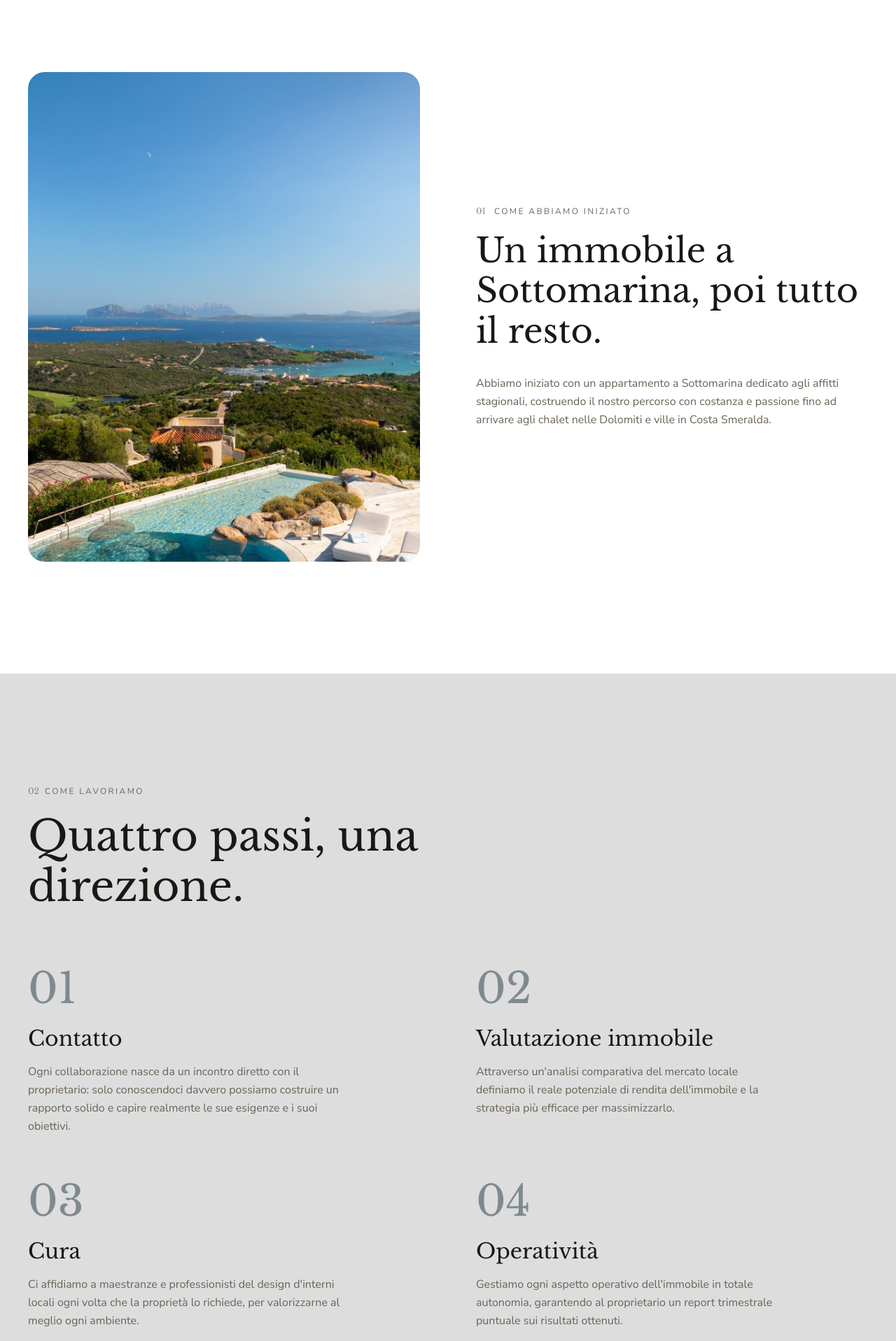
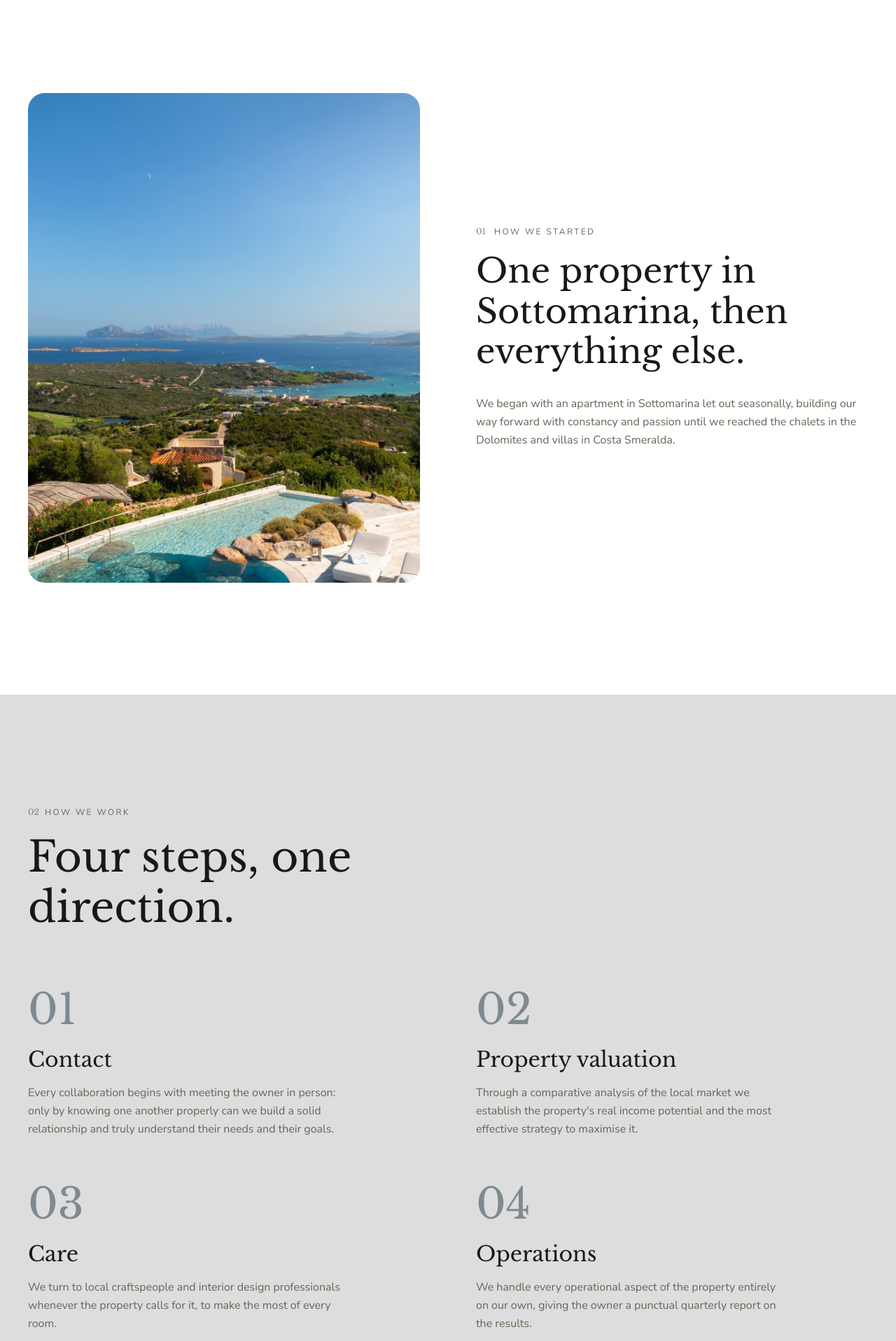
Before and after one commit to maxmaxim27/ultralighthome, a Next.js app: page /en/chi-siamo in a window 1280 px wide. Shown: the part 880-2797 px from the top of the page at 70% size. Built offline with nearby package versions, Linux system fonts and the light colour scheme.

Commit message:
feat(i18n): translate the about page into en and de

```diff
--- a/app/[locale]/chi-siamo/page.tsx
+++ b/app/[locale]/chi-siamo/page.tsx
@@ -2,7 +2,7 @@ import Image from "next/image";
 import SectionWrap from "@/components/SectionWrap";
 import Reveal from "@/components/Reveal";
 import type { Metadata } from "next";
-import { setRequestLocale } from "next-intl/server";
+import { getTranslations, setRequestLocale } from "next-intl/server";
 import type { Locale } from "@/i18n/routing";
 
 export const metadata: Metadata = {
@@ -12,51 +12,30 @@ export const metadata: Metadata = {
   alternates: { canonical: "/chi-siamo" },
 };
 
-const approach = [
-  {
-    n: "01",
-    title: "Contatto",
-    desc: "Ogni collaborazione nasce da un incontro diretto con il proprietario: solo conoscendoci davvero possiamo costruire un rapporto solido e capire realmente le sue esigenze e i suoi obiettivi.",
-  },
-  {
-    n: "02",
-    title: "Valutazione immobile",
-    desc: "Attraverso un'analisi comparativa del mercato locale definiamo il reale potenziale di rendita dell'immobile e la strategia più efficace per massimizzarlo.",
-  },
-  {
-    n: "03",
-    title: "Cura",
-    desc: "Ci affidiamo a maestranze e professionisti del design d'interni locali ogni volta che la proprietà lo richiede, per valorizzarne al meglio ogni ambiente.",
-  },
-  {
-    n: "04",
-    title: "Operatività",
-    desc: "Gestiamo ogni aspetto operativo dell'immobile in totale autonomia, garantendo al proprietario un report trimestrale puntuale sui risultati ottenuti.",
-  },
-];
+const approach = ["01", "02", "03", "04"] as const;
 
 const team = [
   {
     name: "Alberto Cavinato",
-    roles: ["Founder", "Sales Manager"],
+    roles: ["founder", "salesManager"],
     img: "/about/alberto-cavinato.jpeg",
   },
   {
     name: "Alberto Disarò",
-    roles: ["Co-Founder", "Property Manager"],
+    roles: ["coFounder", "propertyManager"],
     img: "/about/alberto-disaro.JPG",
   },
   {
     name: "IGW Studio",
-    roles: ["Interior Designer"],
+    roles: ["interiorDesigner"],
     img: "/about/igw-studio.jpeg",
   },
   {
     name: "Pamela Zamberlan",
-    roles: ["Fotografa"],
+    roles: ["photographer"],
     img: "/about/fotografa-pamela.jpg",
   },
-];
+] as const;
 
 export default async function AboutPage({
   params,
@@ -66,6 +45,8 @@ export default async function AboutPage({
   const { locale } = await params;
   setRequestLocale(locale);
 
+  const t = await getTranslations("about");
+
   return (
     <>
       {/* HERO */}
@@ -73,21 +54,18 @@ export default async function AboutPage({
         <SectionWrap>
           <Reveal>
             <p className="text-xs tracking-[0.2em] uppercase text-stone">
-              <span className="font-display text-clay mr-2">—</span> Chi siamo
+              <span className="font-display text-clay mr-2">—</span>{" "}
+              {t("hero.eyebrow")}
             </p>
           </Reveal>
           <Reveal delay={0.1}>
             <h1 className="font-display mt-6 text-5xl md:text-7xl lg:text-[5.5rem] font-light leading-[1.2] tracking-[-0.02em] max-w-5xl">
-              Una squadra,
-              <br />
-              immobili curati uno a uno.
+              {t.rich("hero.title", { br: () => <br /> })}
             </h1>
           </Reveal>
           <Reveal delay={0.25}>
             <p className="mt-10 max-w-2xl text-base md:text-lg text-stone leading-relaxed">
-              Ultralight Home nasce nel 2021. Da allora gestiamo affitti brevi
-              per chi cerca un interlocutore vero, non un&apos;agenzia che ti
-              tratta come un numero.
+              {t("hero.body")}
             </p>
           </Reveal>
         </SectionWrap>
@@ -101,7 +79,7 @@ export default async function AboutPage({
               <div className="relative aspect-[4/5] overflow-hidden rounded-3xl bg-bone">
                 <Image
                   src="/extra/costa-smeralda.jpg"
-                  alt="Villa in Costa Smeralda"
+                  alt={t("alt.costaSmeralda")}
                   fill
                   sizes="(max-width: 1024px) 100vw, 50vw"
                   className="object-cover"
@@ -112,22 +90,17 @@ export default async function AboutPage({
               <Reveal>
                 <p className="flex items-center gap-3 text-xs tracking-[0.2em] uppercase text-stone">
                   <span className="font-display text-clay">01</span>
-                  <span>Come abbiamo iniziato</span>
+                  <span>{t("story.eyebrow")}</span>
                 </p>
               </Reveal>
               <Reveal delay={0.1}>
                 <h2 className="font-display mt-5 text-4xl md:text-5xl font-light leading-[1.2] tracking-[-0.01em]">
-                  Un immobile a Sottomarina, poi tutto il resto.
+                  {t("story.title")}
                 </h2>
               </Reveal>
               <Reveal delay={0.2}>
                 <div className="mt-8 space-y-6 text-stone leading-relaxed">
-                  <p>
-                    Abbiamo iniziato con un appartamento a Sottomarina dedicato
-                    agli affitti stagionali, costruendo il nostro percorso con
-                    costanza e passione fino ad arrivare agli chalet nelle
-                    Dolomiti e ville in Costa Smeralda.
-                  </p>
+                  <p>{t("story.body")}</p>
                 </div>
               </Reveal>
             </div>
@@ -141,25 +114,25 @@ export default async function AboutPage({
           <Reveal>
             <p className="text-xs tracking-[0.2em] uppercase text-stone">
               <span className="font-display text-clay mr-2">02</span>
-              Come lavoriamo
+              {t("approach.eyebrow")}
             </p>
           </Reveal>
           <Reveal delay={0.1}>
             <h2 className="font-display mt-5 text-4xl md:text-5xl lg:text-6xl font-light leading-[1.2] tracking-[-0.01em] max-w-3xl">
-              Quattro passi, una direzione.
+              {t("approach.title")}
             </h2>
           </Reveal>
           <div className="mt-20 grid grid-cols-1 md:grid-cols-2 gap-y-16 gap-x-20">
-            {approach.map((a, i) => (
-              <Reveal key={a.n} delay={i * 0.1}>
+            {approach.map((n, i) => (
+              <Reveal key={n} delay={i * 0.1}>
                 <p className="font-display text-5xl md:text-6xl text-clay font-light tracking-[-0.02em]">
-                  {a.n}
+                  {n}
                 </p>
                 <h3 className="font-display mt-6 text-2xl md:text-3xl font-light tracking-[-0.01em]">
-                  {a.title}
+                  {t(`approach.items.${i}.title`)}
                 </h3>
                 <p className="mt-4 text-stone leading-relaxed max-w-md">
-                  {a.desc}
+                  {t(`approach.items.${i}.desc`)}
                 </p>
               </Reveal>
             ))}
@@ -168,12 +141,10 @@ export default async function AboutPage({
           <Reveal delay={0.2}>
             <div className="mt-20 md:mt-24 border-t border-stone/15 pt-12 md:pt-16 max-w-3xl">
               <h3 className="font-display text-2xl md:text-3xl font-light tracking-[-0.01em]">
-                E poi c&apos;è la discrezione.
+                {t("discretion.title")}
               </h3>
               <p className="mt-5 text-stone leading-relaxed">
-                La discrezione è qualcosa che va oltre il semplice lavoro.
-                Significa scegliere con attenzione gli ospiti, gestire ogni
-                immobile con cura e proteggere la riservatezza dei tuoi dati.
+                {t("discretion.body")}
               </p>
             </div>
           </Reveal>
@@ -186,12 +157,12 @@ export default async function AboutPage({
           <Reveal>
             <p className="text-xs tracking-[0.2em] uppercase text-stone">
               <span className="font-display text-clay mr-2">03</span>
-              Il team
+              {t("team.eyebrow")}
             </p>
           </Reveal>
           <Reveal delay={0.1}>
             <h2 className="font-display mt-5 text-4xl md:text-5xl lg:text-6xl font-light leading-[1.2] tracking-[-0.01em]">
-              Le persone che ci sono dietro.
+              {t("team.title")}
             </h2>
           </Reveal>
           <div className="mt-20 grid grid-cols-2 lg:grid-cols-4 gap-x-6 gap-y-12">
@@ -217,7 +188,7 @@ export default async function AboutPage({
                 </h3>
                 <div className="mt-2 text-center text-sm text-stone leading-relaxed">
                   {m.roles.map((r) => (
-                    <p key={r}>{r}</p>
+                    <p key={r}>{t(`roles.${r}`)}</p>
                   ))}
                 </div>
               </Reveal>
--- a/messages/de.json
+++ b/messages/de.json
@@ -172,5 +172,58 @@
     "eyebrow": "Die Immobilien",
     "title": "Die Immobilien, die wir betreuen.",
     "empty": "In dieser Region kommen neue Immobilien hinzu."
+  },
+  "about": {
+    "hero": {
+      "eyebrow": "Über uns",
+      "title": "Ein Team,<br></br>jede Immobilie einzeln betreut.",
+      "body": "Ultralight Home ist 2021 entstanden. Seitdem verwalten wir Kurzzeitvermietungen für alle, die einen echten Ansprechpartner suchen und keine Agentur, die Sie wie eine Nummer behandelt."
+    },
+    "story": {
+      "eyebrow": "Wie wir angefangen haben",
+      "title": "Eine Immobilie in Sottomarina, dann alles Weitere.",
+      "body": "Angefangen haben wir mit einer Wohnung in Sottomarina, die saisonal vermietet wurde, und haben unseren Weg mit Beständigkeit und Leidenschaft weitergebaut, bis hin zu den Chalets in den Dolomiten und den Villen in der Costa Smeralda."
+    },
+    "approach": {
+      "eyebrow": "Wie wir arbeiten",
+      "title": "Vier Schritte, eine Richtung.",
+      "items": {
+        "0": {
+          "title": "Kontakt",
+          "desc": "Jede Zusammenarbeit beginnt mit einem persönlichen Treffen mit dem Eigentümer: Nur wenn wir uns wirklich kennen, können wir eine belastbare Beziehung aufbauen und seine Bedürfnisse und Ziele wirklich verstehen."
+        },
+        "1": {
+          "title": "Bewertung der Immobilie",
+          "desc": "Anhand einer vergleichenden Analyse des lokalen Marktes bestimmen wir das tatsächliche Ertragspotenzial der Immobilie und die wirksamste Strategie, um es auszuschöpfen."
+        },
+        "2": {
+          "title": "Pflege",
+          "desc": "Wenn die Immobilie es verlangt, arbeiten wir mit Handwerksbetrieben und Innenarchitekten aus der Region zusammen, um jeden Raum bestmöglich zur Geltung zu bringen."
+        },
+        "3": {
+          "title": "Betrieb",
+          "desc": "Wir führen den gesamten operativen Betrieb der Immobilie eigenständig und stellen dem Eigentümer pünktlich einen vierteljährlichen Bericht über die erzielten Ergebnisse zu."
+        }
+      }
+    },
+    "discretion": {
+      "title": "Und dann ist da die Diskretion.",
+      "body": "Diskretion ist etwas, das über die reine Arbeit hinausgeht. Sie bedeutet, die Gäste aufmerksam auszuwählen, jede Immobilie sorgfältig zu führen und die Vertraulichkeit Ihrer Daten zu schützen."
+    },
+    "team": {
+      "eyebrow": "Das Team",
+      "title": "Die Menschen dahinter."
+    },
+    "roles": {
+      "founder": "Founder",
+      "salesManager": "Sales Manager",
+      "coFounder": "Co-Founder",
+      "propertyManager": "Property Manager",
+      "interiorDesigner": "Interior Designer",
+      "photographer": "Fotografin"
+    },
+    "alt": {
+      "costaSmeralda": "Villa in der Costa Smeralda"
+    }
   }
 }
--- a/messages/en.json
+++ b/messages/en.json
@@ -172,5 +172,58 @@
     "eyebrow": "The properties",
     "title": "The properties we look after.",
     "empty": "New properties are coming to this area."
+  },
+  "about": {
+    "hero": {
+      "eyebrow": "About us",
+      "title": "One team,<br></br>properties looked after one by one.",
+      "body": "Ultralight Home was founded in 2021. Since then we have managed short lets for people who want someone real to deal with, not an agency that treats you as a number."
+    },
+    "story": {
+      "eyebrow": "How we started",
+      "title": "One property in Sottomarina, then everything else.",
+      "body": "We began with an apartment in Sottomarina let out seasonally, building our way forward with constancy and passion until we reached the chalets in the Dolomites and villas in Costa Smeralda."
+    },
+    "approach": {
+      "eyebrow": "How we work",
+      "title": "Four steps, one direction.",
+      "items": {
+        "0": {
+          "title": "Contact",
+          "desc": "Every collaboration begins with meeting the owner in person: only by knowing one another properly can we build a solid relationship and truly understand their needs and their goals."
+        },
+        "1": {
+          "title": "Property valuation",
+          "desc": "Through a comparative analysis of the local market we establish the property's real income potential and the most effective strategy to maximise it."
+        },
+        "2": {
+          "title": "Care",
+          "desc": "We turn to local craftspeople and interior design professionals whenever the property calls for it, to make the most of every room."
+        },
+        "3": {
+          "title": "Operations",
+          "desc": "We handle every operational aspect of the property entirely on our own, giving the owner a punctual quarterly report on the results."
+        }
+      }
+    },
+    "discretion": {
+      "title": "And then there is discretion.",
+      "body": "Discretion is something that goes beyond the work itself. It means choosing guests attentively, managing every property with care and protecting the confidentiality of your data."
+    },
+    "team": {
+      "eyebrow": "The team",
+      "title": "The people behind it."
+    },
+    "roles": {
+      "founder": "Founder",
+      "salesManager": "Sales Manager",
+      "coFounder": "Co-Founder",
+      "propertyManager": "Property Manager",
+      "interiorDesigner": "Interior Designer",
+      "photographer": "Photographer"
+    },
+    "alt": {
+      "costaSmeralda": "Villa in Costa Smeralda"
+    }
   }
 }
--- a/messages/it.json
+++ b/messages/it.json
@@ -172,5 +172,58 @@
     "eyebrow": "Gli immobili",
     "title": "Gli immobili che curiamo.",
     "empty": "In arrivo nuovi immobili in questa zona."
+  },
+  "about": {
+    "hero": {
+      "eyebrow": "Chi siamo",
+      "title": "Una squadra,<br></br>immobili curati uno a uno.",
+      "body": "Ultralight Home nasce nel 2021. Da allora gestiamo affitti brevi per chi cerca un interlocutore vero, non un'agenzia che ti tratta come un numero."
+    },
+    "story": {
+      "eyebrow": "Come abbiamo iniziato",
+      "title": "Un immobile a Sottomarina, poi tutto il resto.",
+      "body": "Abbiamo iniziato con un appartamento a Sottomarina dedicato agli affitti stagionali, costruendo il nostro percorso con costanza e passione fino ad arrivare agli chalet nelle Dolomiti e ville in Costa Smeralda."
+    },
+    "approach": {
+      "eyebrow": "Come lavoriamo",
+      "title": "Quattro passi, una direzione.",
+      "items": {
+        "0": {
+          "title": "Contatto",
+          "desc": "Ogni collaborazione nasce da un incontro diretto con il proprietario: solo conoscendoci davvero possiamo costruire un rapporto solido e capire realmente le sue esigenze e i suoi obiettivi."
+        },
+        "1": {
+          "title": "Valutazione immobile",
+          "desc": "Attraverso un'analisi comparativa del mercato locale definiamo il reale potenziale di rendita dell'immobile e la strategia più efficace per massimizzarlo."
+        },
+        "2": {
+          "title": "Cura",
+          "desc": "Ci affidiamo a maestranze e professionisti del design d'interni locali ogni volta che la proprietà lo richiede, per valorizzarne al meglio ogni ambiente."
+        },
+        "3": {
+          "title": "Operatività",
+          "desc": "Gestiamo ogni aspetto operativo dell'immobile in totale autonomia, garantendo al proprietario un report trimestrale puntuale sui risultati ottenuti."
+        }
+      }
+    },
+    "discretion": {
+      "title": "E poi c’è la discrezione.",
+      "body": "La discrezione è qualcosa che va oltre il semplice lavoro. Significa scegliere con attenzione gli ospiti, gestire ogni immobile con cura e proteggere la riservatezza dei tuoi dati."
+    },
+    "team": {
+      "eyebrow": "Il team",
+      "title": "Le persone che ci sono dietro."
+    },
+    "roles": {
+      "founder": "Founder",
+      "salesManager": "Sales Manager",
+      "coFounder": "Co-Founder",
+      "propertyManager": "Property Manager",
+      "interiorDesigner": "Interior Designer",
+      "photographer": "Fotografa"
+    },
+    "alt": {
+      "costaSmeralda": "Villa in Costa Smeralda"
+    }
   }
 }
```
